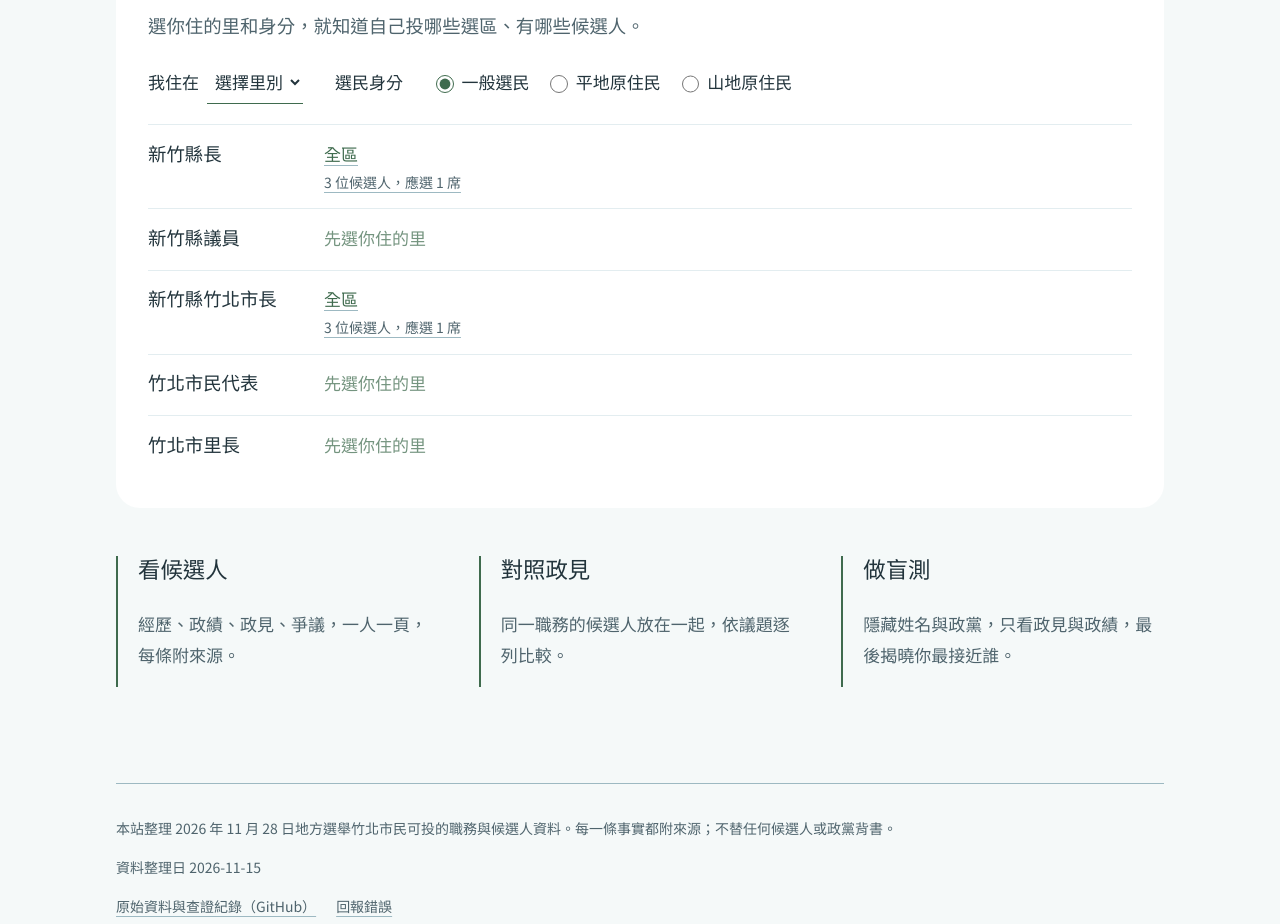
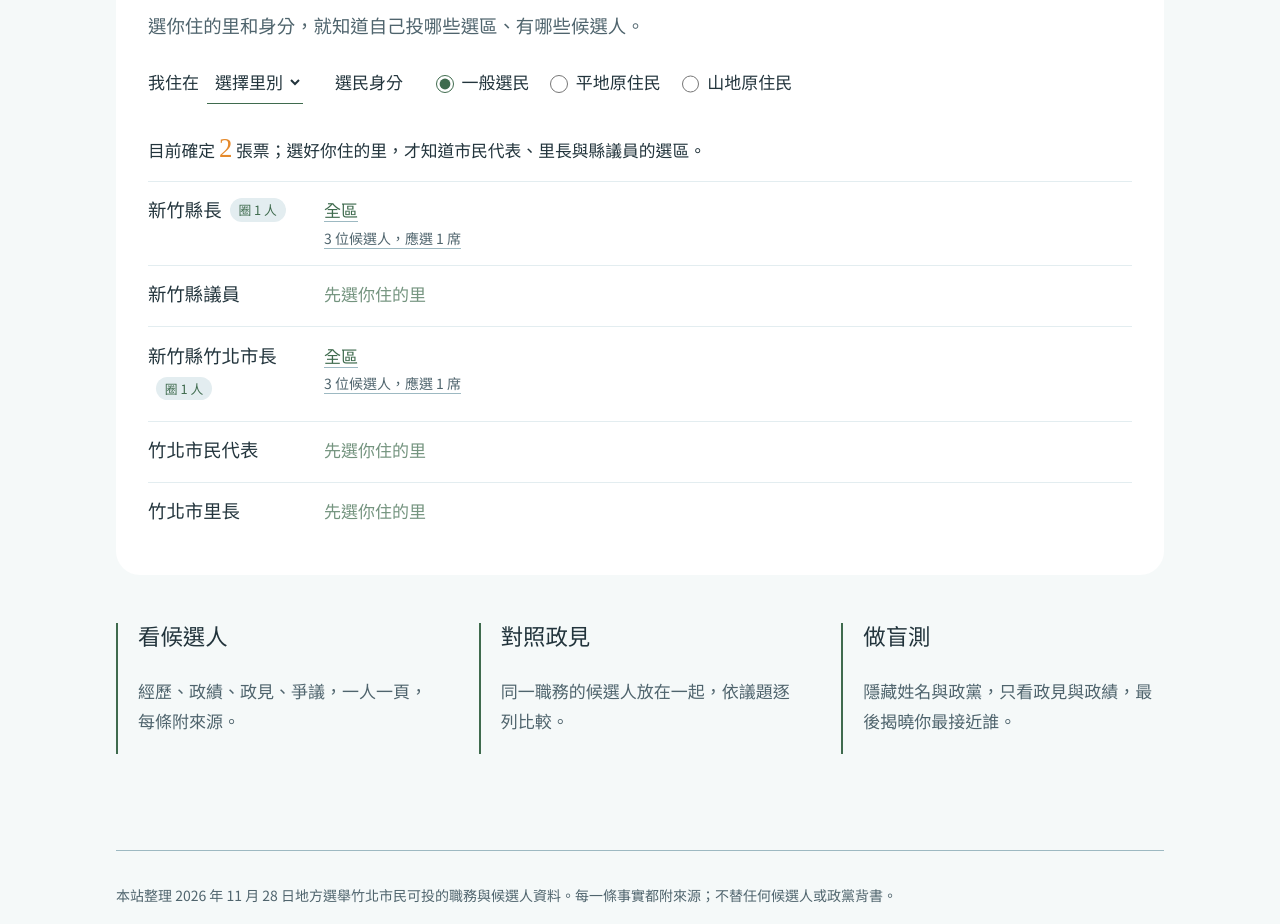
Before and after one commit to Benjamin-Teng/Zhubei-election, a plain HTML site: page index.html in a window 1280 px wide. Shown: the part 809-1733 px from the top of the page. Drawn offline with Linux system fonts and the light colour scheme; a web font is replaced by a local one.

Commit message:
feat: 首頁選票清單標示每張圈 1 人與總票數
縣議員、市民代表雖為多席選區，每人仍只圈 1 人；同額競選另註明。

Co-Authored-By: Claude Opus 5.5 <noreply@anthropic.com>
Claude-Session: https://claude.ai/code/session_01QHRL6Ns1uQqVK5WBQNrc9m

```diff
--- a/assets/core.js
+++ b/assets/core.js
@@ -147,11 +147,18 @@
     });
   }
 
+  // 每個職務一張選票、只圈 1 人；多席選區（縣議員、市民代表）也一樣只圈 1 人
   function ballotList(p) {
-    return `<ol class="my-ballot">${ballot(p).map(({ office: o, group: g, needVillage }) => `
+    const rows = ballot(p);
+    const votes = rows.filter((r) => r.group).length;
+    const pending = rows.some((r) => !r.group && r.needVillage);
+    const total = pending
+      ? `<p class="ballot-total">目前確定 <b>${votes}</b> 張票；選好你住的里，才知道市民代表、里長與縣議員的選區。</p>`
+      : `<p class="ballot-total">你總共會領到 <b>${votes}</b> 張選票，每張圈 1 人，共投 <b>${votes}</b> 票。</p>`;
+    return `${total}<ol class="my-ballot">${rows.map(({ office: o, group: g, needVillage }) => `
       <li class="ballot-row">
-        <span class="ballot-office">${esc(o.name)}</span>
-        ${g ? `<a class="ballot-group" href="#/office/${o.id}/${g.id}">${esc(g.name)}<small>${g.candidates.length} 位候選人${g.seats ? `，應選 ${g.seats} 席` : ''}</small></a>`
+        <span class="ballot-office">${esc(o.name)}${g ? '<span class="ballot-votes">圈 1 人</span>' : ''}</span>
+        ${g ? `<a class="ballot-group" href="#/office/${o.id}/${g.id}">${esc(g.name)}<small>${g.candidates.length} 位候選人${g.seats ? `，應選 ${g.seats} 席` : ''}${g.seats > 1 ? '，仍只圈 1 人' : ''}${g.candidates.length === 1 ? '（同額競選）' : ''}</small></a>`
           : `<span class="ballot-group muted">${needVillage ? '先選你住的里' : '這個身分不投此職務'}</span>`}
       </li>`).join('')}</ol>`;
   }
--- a/assets/site.css
+++ b/assets/site.css
@@ -182,3 +182,8 @@ input[type=radio], input[type=checkbox] { accent-color: var(--bamboo); width: 1.
   .office-count { grid-column: 2; grid-row: auto; white-space: normal; }
   .home-ballot, .quiz-setup, .result { padding: 1.25rem; border-radius: 1rem; }
 }
+
+/* 選票張數 */
+.ballot-total { font-size: 1.05rem; margin: 0 0 .5rem; }
+.ballot-total b { font-family: var(--kai); font-size: 1.6em; color: var(--persimmon); font-weight: 400; }
+.ballot-votes { display: inline-block; margin-left: .5rem; padding: 0 .55rem; border-radius: 999px; background: var(--sky); color: var(--bamboo); font-family: var(--sans); font-size: .8rem; vertical-align: .15em; white-space: nowrap; }
```
